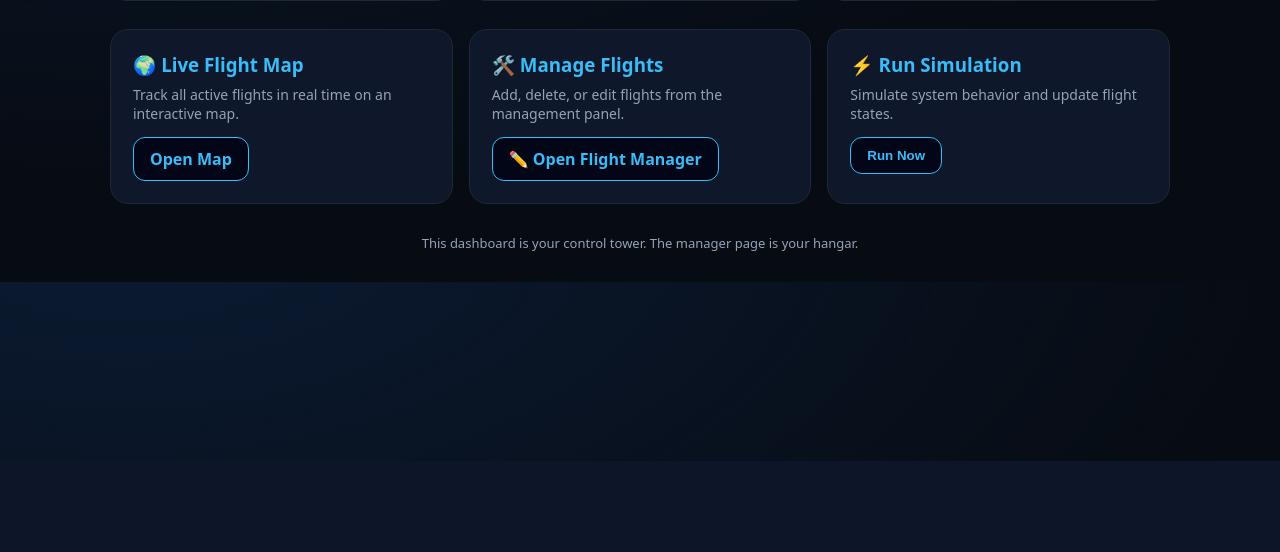
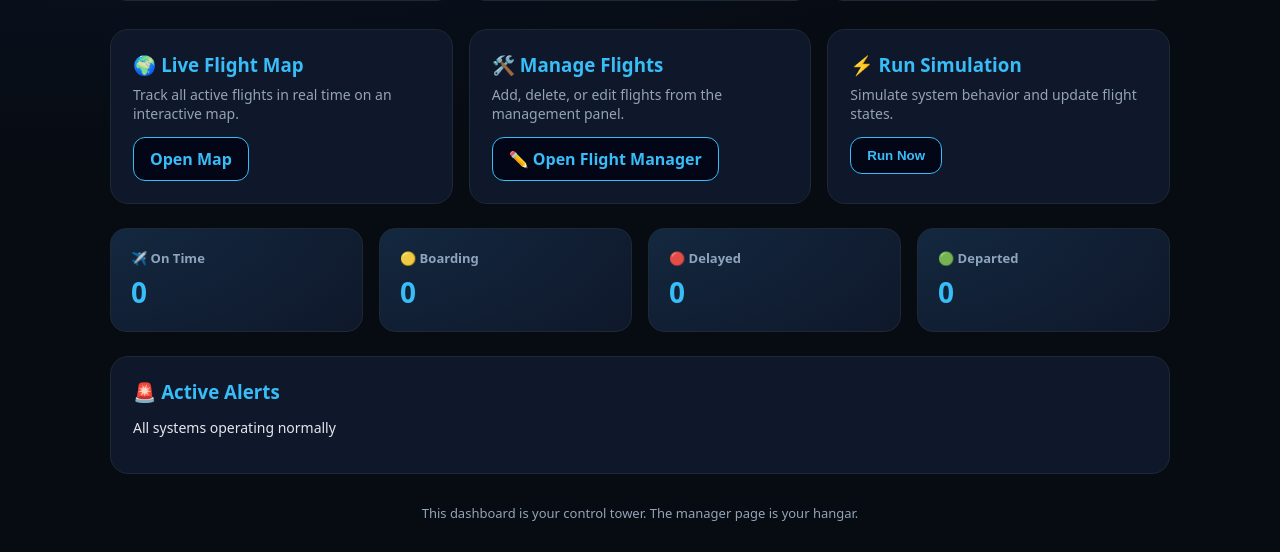
Before and after one commit to tamalkumr-cmd/aviation, a Flask app: page /dashboard in a window 1280 px wide. Shown: the part 339-891 px from the top of the page. Before the commit the page ends 800 px from the top, so only its background shows below. Run offline with Flask 3, Linux system fonts and the light colour scheme; the visitor is signed in with stand-in values (Sample User, id 1); data that the repository does not hold is empty.

Commit message:
Improved dashboard simulation UX (removed alert popup)

```diff
--- a/templates/dashboard.html
+++ b/templates/dashboard.html
@@ -248,21 +248,65 @@
             </div>
         </div>
 
-        <div class="note">
+
+        <!-- ===== Live Flight Status ===== -->
+<div class="stats">
+    <div class="stat-card">
+        <h3>✈️ On Time</h3>
+        <div class="value" id="onTime">—</div>
+    </div>
+    <div class="stat-card">
+        <h3>🟡 Boarding</h3>
+        <div class="value" id="boarding">—</div>
+    </div>
+    <div class="stat-card">
+        <h3>🔴 Delayed</h3>
+        <div class="value" id="delayed">—</div>
+    </div>
+    <div class="stat-card">
+        <h3>🟢 Departed</h3>
+        <div class="value" id="departed">—</div>
+    </div>
+</div>
+
+<!-- ===== Active Alerts ===== -->
+<div class="actions-grid" style="margin-top:24px;">
+    <div class="action-card">
+        <h3>🚨 Active Alerts</h3>
+        <ul id="alerts" style="list-style:none; padding-left:0; font-size:14px;"></ul>
+    </div>
+</div>
+<div class="note">
             This dashboard is your control tower. The manager page is your hangar.
         </div>
-
     </div>
 
     <script>
         async function simulate() {
-            const res = await fetch("/api/simulate", {
-                method: "POST"
-            });
-            const data = await res.json();
-            alert(data.message || "Simulation triggered");
-            document.getElementById("statSim").textContent = new Date().toLocaleTimeString();
-        }
+    await fetch("/api/simulate", { method: "POST" });
+
+    // Update last simulation time
+    document.getElementById("statSim").textContent =
+        new Date().toLocaleTimeString();
+
+    // Soft visual feedback
+    flashStatus();
+
+    // Refresh live data
+    loadStats();
+    loadFlightStatusAndAlerts();
+}
+function flashStatus() {
+    const el = document.getElementById("statStatus");
+    el.textContent = "Updating...";
+    el.style.opacity = "0.6";
+
+    setTimeout(() => {
+        el.textContent = "Online";
+        el.style.opacity = "1";
+    }, 800);
+}
+
 
         // Optional: fetch stats
         async function loadStats() {
@@ -276,6 +320,47 @@
         }
 
         loadStats();
+        async function loadFlightStatusAndAlerts() {
+    const res = await fetch("/api/flights");
+    const flights = await res.json();
+
+    const statusCount = {
+        "On Time": 0,
+        "Boarding": 0,
+        "Delayed": 0,
+        "Departed": 0
+    };
+
+    const alerts = document.getElementById("alerts");
+    alerts.innerHTML = "";
+
+    flights.forEach(f => {
+        if (statusCount[f.status] !== undefined) {
+            statusCount[f.status]++;
+        }
+
+        if (f.fuel < 30) {
+            alerts.innerHTML += `<li>⛽ Low Fuel: ${f.flight_no} (${f.fuel}%)</li>`;
+        }
+
+        if (f.status === "Delayed") {
+            alerts.innerHTML += `<li>⏱️ Delayed: ${f.flight_no}</li>`;
+        }
+    });
+
+    document.getElementById("onTime").textContent = statusCount["On Time"];
+    document.getElementById("boarding").textContent = statusCount["Boarding"];
+    document.getElementById("delayed").textContent = statusCount["Delayed"];
+    document.getElementById("departed").textContent = statusCount["Departed"];
+
+    if (!alerts.innerHTML) {
+        alerts.innerHTML = "<li>All systems operating normally</li>";
+    }
+}
+
+loadFlightStatusAndAlerts();
+setInterval(loadFlightStatusAndAlerts, 5000);
+
     </script>
 
 </body>
```
